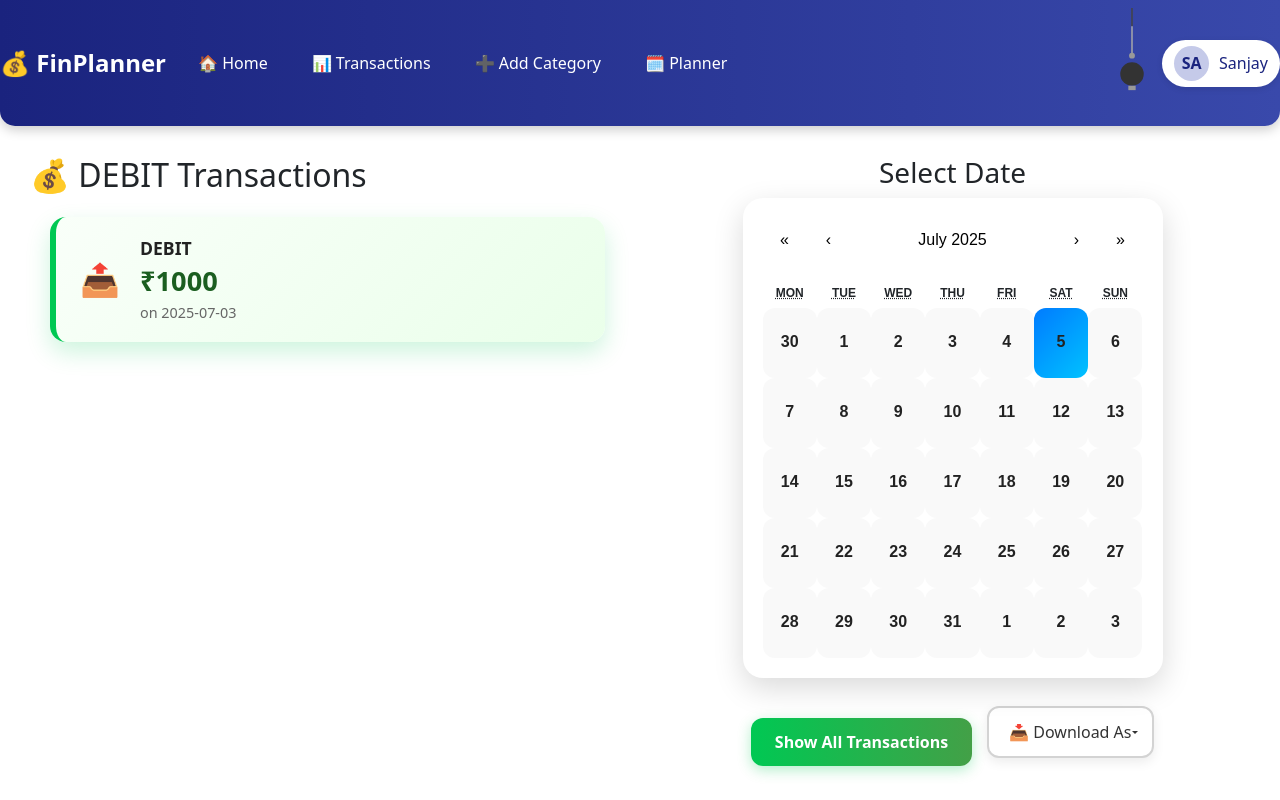
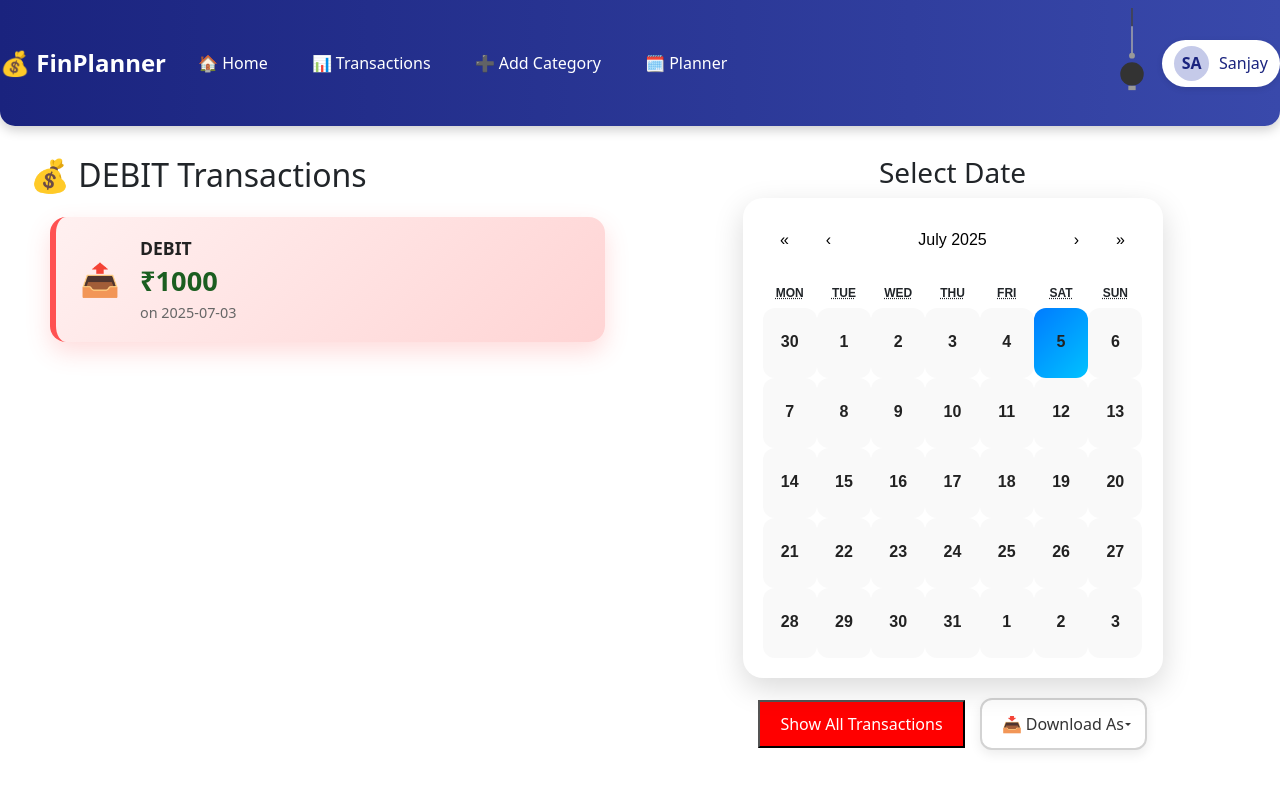
Before and after one commit to SanjayS-007/MERN-PROJECT-1, a React (Vite) app: page /transactions/debit in a window 1280 px wide. Built offline with nearby package versions, Linux system fonts and the light colour scheme.

Commit message:
Debit Page CSS Modified (Small Issue with "Show All Transaction" button)

```diff
--- a/src/CreditExpenseBlock.css
+++ b/src/CreditExpenseBlock.css
@@ -42,20 +42,3 @@
   padding: 3rem;
   text-align: center;
 }
-.show-all-btn {
-  margin-top: 20px;
-  padding: 12px 24px;
-  font-size: 1rem;
-  background: linear-gradient(to right, #00c853, #43a047);
-  color: white;
-  border: none;
-  border-radius: 12px;
-  cursor: pointer;
-  box-shadow: 0 4px 12px rgba(0, 200, 83, 0.3);
-  transition: transform 0.2s ease, box-shadow 0.3s ease;
-}
-
-.show-all-btn:hover {
-  transform: scale(1.03);
-  box-shadow: 0 6px 18px rgba(0, 200, 83, 0.4);
-}
--- a/src/CreditExpenseBlock.jsx
+++ b/src/CreditExpenseBlock.jsx
@@ -60,11 +60,6 @@ const CreditExpenseBlock = ({
             </div>
           </div>
         </div>
-        <div className="d-flex justify-content-center">
-            <button className="show-all-btn">
-              Show All Transactions
-            </button>
-        </div>
       </div>
     </div>
   );
--- a/src/TransactionList.css
+++ b/src/TransactionList.css
@@ -11,16 +11,39 @@
   justify-content: space-between;
   padding: 18px 24px;
   border-radius: 16px;
-  background: linear-gradient(135deg, #f9fff9, #eaffea);
+  background: linear-gradient(135deg, #f9fff9, #eaffea); /* default credit look */
   border-left: 6px solid #00c853;
   box-shadow: 0 10px 25px rgba(0, 200, 83, 0.2);
   transform: perspective(800px) rotateX(0deg);
   transition: transform 0.3s ease, box-shadow 0.3s ease;
+  animation: fadeInUp 0.4s ease-in-out;
 }
 
 .transaction-item:hover {
   transform: perspective(800px) rotateX(3deg);
   box-shadow: 0 16px 30px rgba(0, 200, 83, 0.35);
+}
+
+/* ✅ Green theme for credit */
+.transaction-credit {
+  background: linear-gradient(135deg, #f9fff9, #eaffea);
+  border-left: 6px solid #00c853;
+  box-shadow: 0 10px 25px rgba(0, 200, 83, 0.2);
+}
+
+.transaction-credit:hover {
+  box-shadow: 0 16px 30px rgba(0, 200, 83, 0.35);
+}
+
+/* ✅ Red theme for debit */
+.transaction-debit {
+  background: linear-gradient(135deg, #fff0f0, #ffd4d4);
+  border-left: 6px solid #ff5252;
+  box-shadow: 0 10px 25px rgba(255, 82, 82, 0.2);
+}
+
+.transaction-debit:hover {
+  box-shadow: 0 16px 30px rgba(255, 82, 82, 0.35);
 }
 
 .transaction-icon {
@@ -59,9 +82,6 @@
   margin: 25px 0 15px;
   color: #333;
 }
-.transaction-item {
-  animation: fadeInUp 0.4s ease-in-out;
-}
 
 @keyframes fadeInUp {
   0% {
@@ -80,24 +100,6 @@
   align-items: center;
   gap: 15px;
   margin-top: 20px;
-}
-
-.show-all-btn {
-  padding: 12px 24px;
-  background: linear-gradient(to right, #00c853, #43a047);
-  color: white;
-  font-weight: 600;
-  font-size: 1rem;
-  border: none;
-  border-radius: 12px;
-  cursor: pointer;
-  box-shadow: 0 4px 14px rgba(0, 200, 83, 0.3);
-  transition: all 0.2s ease;
-}
-
-.show-all-btn:hover {
-  transform: scale(1.04);
-  box-shadow: 0 6px 18px rgba(0, 200, 83, 0.45);
 }
 
 .download-dropdown {
--- a/src/TransactionList.jsx
+++ b/src/TransactionList.jsx
@@ -6,7 +6,7 @@ const TransactionList = ({ transactions }) => {
       {transactions.map((tx) => (
         <div
           key={tx.id}
-          className={`transaction-item transaction-${tx.type}`}
+          className={`transaction-item ${tx.type === 'debit' ? 'transaction-debit' : 'transaction-credit'}`}
         >
           <div className="transaction-icon">
             {tx.type === 'credit' ? '💸' : '📤'}
--- a/src/pages/TransactionPage.jsx
+++ b/src/pages/TransactionPage.jsx
@@ -86,10 +86,19 @@ const handleDownload = (e) => {
           setShowAll(false); // reset to filtered view
         }} />
 
-        <div className="transaction-controls">
-  <button onClick={handleToggle} className="show-all-btn">
-    {showAll ? 'Show Filtered Transactions' : 'Show All Transactions'}
-  </button>
+      <div className="transaction-controls">
+        <button
+            onClick={handleToggle}
+            className={`show-all-btn ${type}`}
+            style={{
+              background: type === 'debit' ? 'red' : 'green',
+              color: 'white',
+              padding: '10px 20px',
+            }}
+        >
+            {showAll ? 'Show Filtered Transactions' : 'Show All Transactions'}
+        </button>
+
 
   <select onChange={handleDownload} className="download-dropdown" defaultValue="">
     <option value="" disabled>📥 Download As</option>
```
